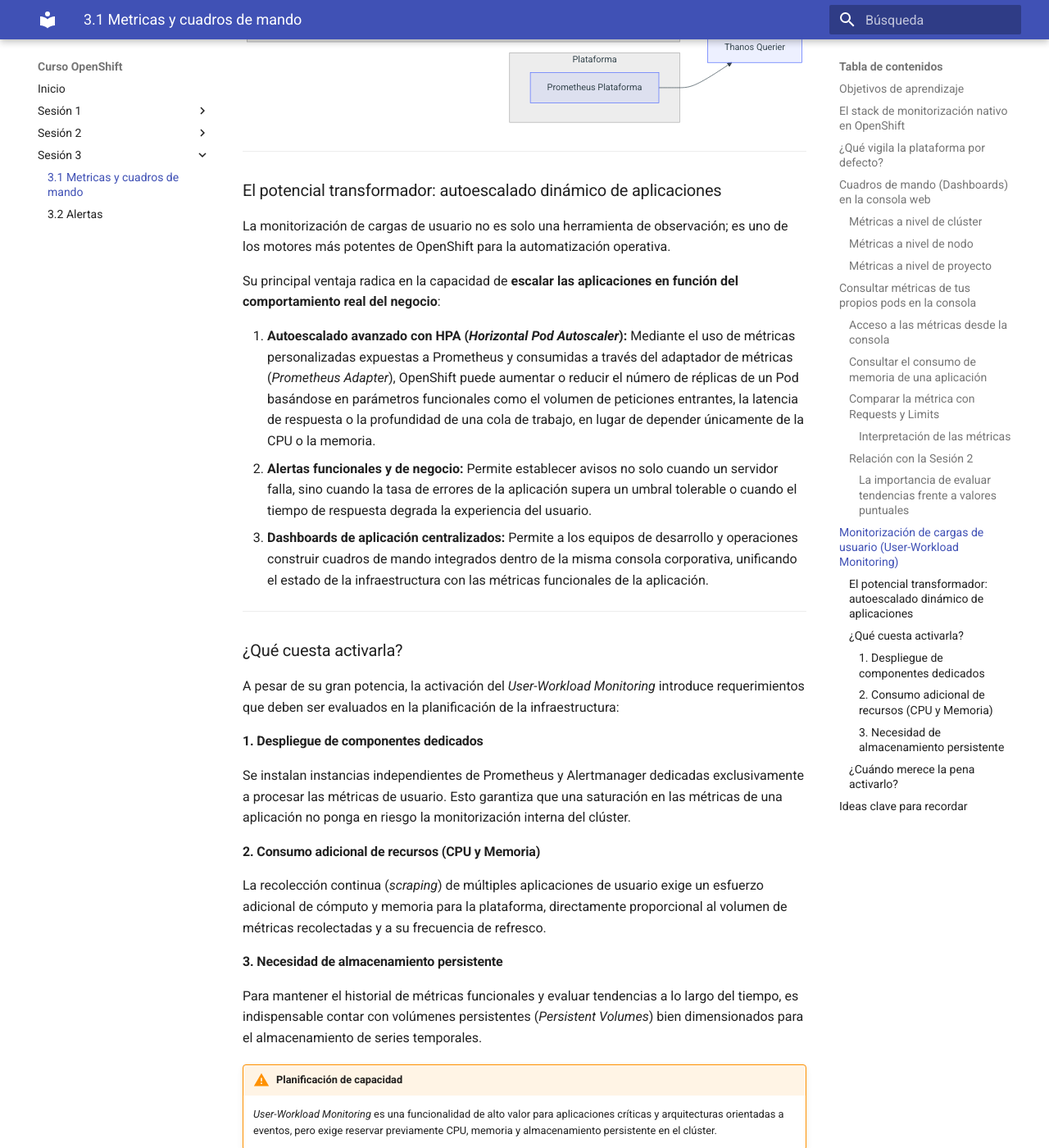
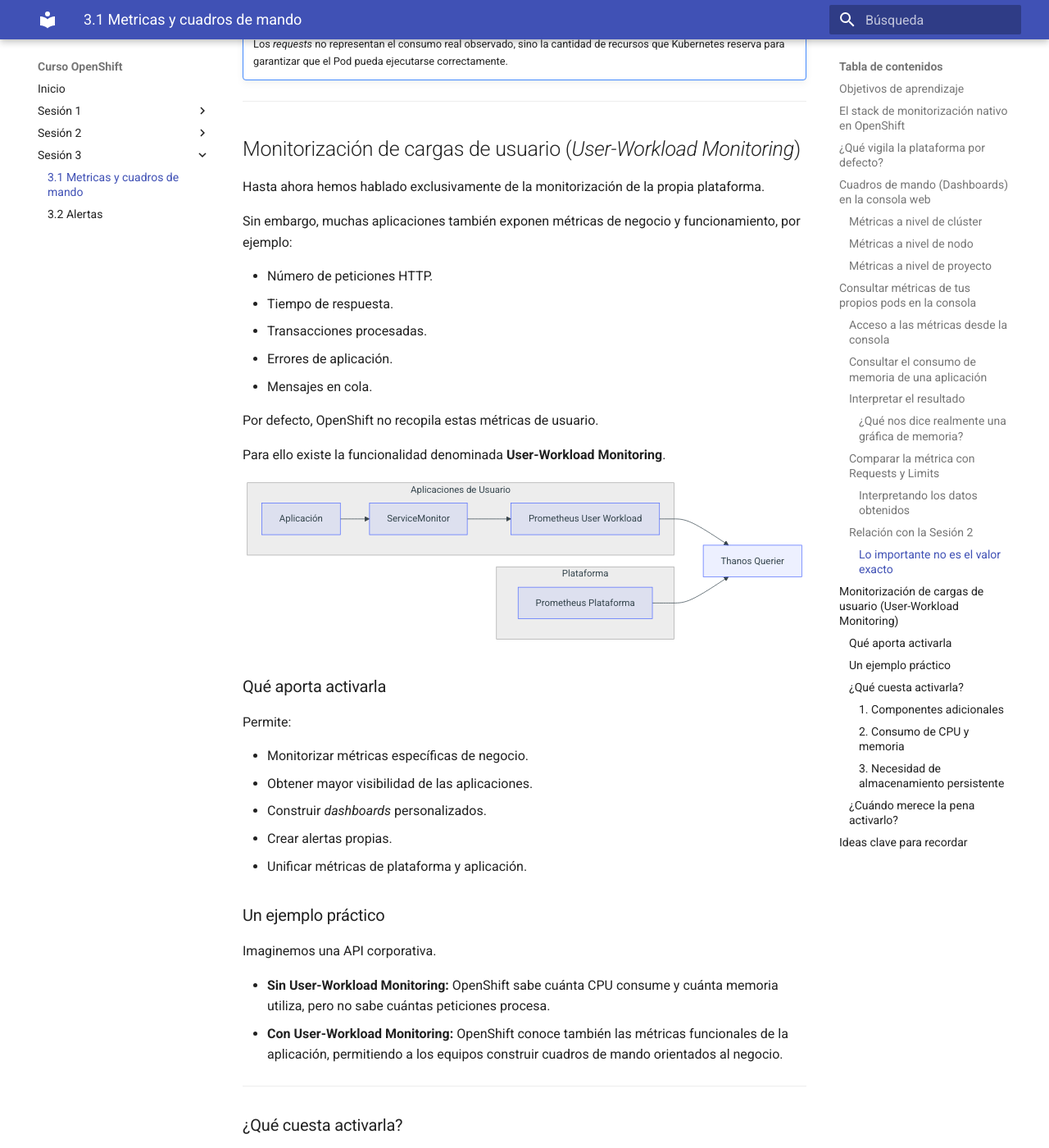
Before and after one commit to ieftraining/curso-openshift, an MkDocs documentation site: the page built from docs/sesion3/3.1 Metricas y cuadros de mando.md, in a window 1280 px wide and 1400 px high, scrolled down 6420 px. Shown: the whole window at 82% size. Built offline with MkDocs 1.6.1 and Material for MkDocs 9.7.7, drawn with Linux system fonts in a browser that asks for light colours; some of the changed text lies outside the part shown.

Commit message:
Add files via upload

````diff
--- a/docs/sesion3/3.1 Metricas y cuadros de mando.md
+++ b/docs/sesion3/3.1 Metricas y cuadros de mando.md
@@ -8,8 +8,7 @@
 - Identificar las métricas y cuadros de mando disponibles por defecto en la consola web de administración.
 - Conocer los componentes del stack de monitorización integrado en OpenShift y la función de cada uno.
 - Diferenciar entre la monitorización de infraestructura y la monitorización de cargas de trabajo de usuario.
-- Evaluar la potencia del *User-Workload Monitoring* para el escalado dinámico de aplicaciones y la observabilidad de negocio.
-- Evaluar el coste operativo e informático de activar la monitorización de usuario.
+- Evaluar qué aporta activar la monitorización de proyectos definidos por el usuario y qué coste operativo e informático conlleva.
 - Consultar métricas de rendimiento y consumo de tus propios pods directamente desde la consola web e interpretar correctamente los resultados.
 
 ---
@@ -124,13 +123,38 @@
 container_memory_working_set_bytes{container!="",container!="POD"}
 ```
 
-Tras pulsar **Run queries**, OpenShift mostrará una gráfica temporal con el consumo de memoria observado.
+### Interpretar el resultado
+
+Al ejecutar la consulta observaremos una serie temporal asociada al contenedor seleccionado.
+
+El valor exacto dependerá del momento de ejecución, de la carga soportada por la aplicación y de su propio comportamiento interno.
+
+Lo importante no es memorizar una cifra concreta, sino interpretar la información que proporciona la gráfica.
+
+#### ¿Qué nos dice realmente una gráfica de memoria?
+
+Al analizar una métrica como:
+```promql
+container_memory_working_set_bytes
+```
+debemos fijarnos en:
+
+- Si el consumo es estable o creciente.
+- Si aparecen picos inesperados.
+- Si la memoria utilizada se aproxima al límite configurado.
+- Si el comportamiento cambia cuando aumenta la carga.
+
+Una línea estable suele indicar un comportamiento normal.
+
+Por el contrario, un crecimiento continuo durante largos periodos podría justificar una investigación adicional.
 
 ---
 
 ### Comparar la métrica con Requests y Limits
 
-La aplicación `demo-formacion-yaml`, desplegada en la Sesión 2, incorpora una configuración explícita de recursos en su manifiesto:
+La aplicación `demo-formacion-yaml`, desplegada en la Sesión 2, ya incorpora una configuración de recursos.
+
+Recordemos el manifiesto utilizado:
 
 ```yaml
 resources:
@@ -143,14 +167,20 @@
     memory: "512Mi"
 ```
 
-Al analizar la gráfica de métricas frente a este manifiesto, el objetivo es validar si la asignación teórica de recursos se ajusta a la realidad del comportamiento en ejecución.
+Ahora podemos comparar los valores observados en las métricas con la configuración real de la aplicación.
 
-#### Interpretación de las métricas
+#### Interpretando los datos obtenidos
 
-Al observar la serie temporal mostrada en la consola, no debemos buscar una cifra estática. Lo relevante es analizar cómo varía la métrica en relación con las garantías asignadas:
+El valor mostrado por la gráfica dependerá del momento de ejecución y de la carga de trabajo.
 
-- **Relación con el *Request*:** Si el consumo real se mantiene sistemáticamente por debajo de los 128 MiB reservados, sabemos que el Pod está operando con holgura dentro de la reserva que Kubernetes ha realizado en el nodo.
-- **Relación con el *Limit*:** Mientras el valor observado no muestre picos pronunciados que se aproximen a los 512 MiB configurados como límite, la aplicación funcionará de manera estable sin riesgo de sufrir un cierre forzoso por consumo excesivo de memoria (*OOMKilled*).
+Podemos comprobar si el consumo real se sitúa holgadamente por debajo de los *requests* reservados o si, por el contrario, muestra cercanía frente a los *limits* configurados.
+
+Lo importante es responder a preguntas como:
+
+- ¿El consumo es estable?
+- ¿La aplicación se aproxima al límite de memoria?
+- ¿Los *requests* parecen razonables?
+- ¿Los *limits* proporcionan margen suficiente?
 
 ---
 
@@ -160,46 +190,54 @@
 
 | Concepto | Significado |
 | :--- | :--- |
-| **Request** | Recursos reservados por Kubernetes para planificar el Pod en un nodo |
-| **Limit** | Consumo máximo permitido al contenedor antes de ser limitado o eliminado |
-| **Consumo real** | Recursos utilizados por la aplicación en cada instante de tiempo |
+| **Request** | Recursos reservados por Kubernetes para planificar el Pod |
+| **Limit** | Consumo máximo permitido al contenedor |
+| **Consumo real** | Recursos utilizados por la aplicación en cada momento |
 
-La gráfica que estamos observando en la consola muestra precisamente el tercer valor: el consumo real medido de forma continua.
+La gráfica que estamos observando muestra precisamente el tercer valor: el consumo real.
 
 !!! tip "Idea clave"
-    *Requests* y *Limits* son decisiones de diseño configuradas en los manifiestos YAML.
+    *Requests* y *Limits* son valores configurados en el Deployment.
 
-    Las métricas permiten validar experimentalmente si dichas decisiones fueron acertadas o si requieren un ajuste dimensional.
+    Las métricas permiten validar si dichos valores son adecuados observando el comportamiento real de la aplicación.
 
-#### La importancia de evaluar tendencias frente a valores puntuales
+#### Lo importante no es el valor exacto
 
-El consumo de recursos en un sistema informático es intrínsecamente dinámico. Variaciones puntuales en la gráfica son completamente habituales debido a diversos factores:
+Un error frecuente es pensar que una aplicación debería consumir siempre la misma memoria.
 
-- Reinicios o arranque inicial del Pod (carga de clases, inicialización de frameworks).
-- Fluctuaciones en el volumen de peticiones concurrentes.
-- Llenado y vaciado de cachés internas o recolección de basura (*Garbage Collection*).
-- Estado de carga de la propia infraestructura.
+En realidad, las diferencias de consumo entre distintas ejecuciones pueden deberse a:
 
-Por este motivo, las decisiones de optimización de infraestructura deben tomarse analizando la tendencia global de la línea temporal (comportamiento estable, crecimiento progresivo, picos periódicos) y no sobre el dato puntual de un instante concreto.
+- Reinicios recientes del Pod.
+- Menor carga de trabajo.
+- Diferente número de peticiones.
+- Cachés aún vacías.
+- Cambios de configuración.
+- Diferencias en el momento de observación.
+
+Por este motivo debemos fijarnos más en la tendencia de la gráfica que en una cifra concreta.
 
 !!! note
-    Es completamente normal que una aplicación consuma menos recursos de los solicitados en sus *requests*. El *request* asegura la reserva necesaria para los momentos de máxima demanda esperada, mientras que la métrica nos muestra el comportamiento dinámico en tiempo real.
+    Es habitual que una aplicación consuma bastante menos memoria que la reservada mediante *requests*.
+
+    Los *requests* no representan el consumo real observado, sino la cantidad de recursos que Kubernetes reserva para garantizar que el Pod pueda ejecutarse correctamente.
 
 ---
 
 ## Monitorización de cargas de usuario (*User-Workload Monitoring*)
 
-Hasta ahora nos hemos centrado en las métricas de recursos de plataforma (CPU, memoria, disco, red).
+Hasta ahora hemos hablado exclusivamente de la monitorización de la propia plataforma.
 
-Sin embargo, las aplicaciones modernas generan métricas internas que reflejan su verdadero estado de funcionamiento y negocio, como por ejemplo:
+Sin embargo, muchas aplicaciones también exponen métricas de negocio y funcionamiento, por ejemplo:
 
-- Número de peticiones HTTP procesadas por segundo.
-- Tiempos de respuesta y latencia por endpoint.
-- Errores de aplicación (respuestas 5xx/4xx).
-- Transacciones activas o colas de mensajes pendientes.
-- Métricas personalizadas del dominio de la aplicación.
+- Número de peticiones HTTP.
+- Tiempo de respuesta.
+- Transacciones procesadas.
+- Errores de aplicación.
+- Mensajes en cola.
 
-Por defecto, el stack de monitorización de OpenShift recolecta únicamente métricas de la plataforma. Para extender esta capacidad a las aplicaciones desplegadas por los usuarios existe la funcionalidad **User-Workload Monitoring**.
+Por defecto, OpenShift no recopila estas métricas de usuario.
+
+Para ello existe la funcionalidad denominada **User-Workload Monitoring**.
 
 ```mermaid
 flowchart LR
@@ -209,7 +247,7 @@
     end
 
     subgraph Aplicaciones de Usuario
-        B[Aplicación / Pod]
+        B[Aplicación]
         C[ServiceMonitor]
         D[Prometheus User Workload]
     end
@@ -220,60 +258,78 @@
     A --> E
 ```
 
----
+### Qué aporta activarla
 
-### El potencial transformador: autoescalado dinámico de aplicaciones
+Permite:
 
-La monitorización de cargas de usuario no es solo una herramienta de observación; es uno de los motores más potentes de OpenShift para la automatización operativa.
+- Monitorizar métricas específicas de negocio.
+- Obtener mayor visibilidad de las aplicaciones.
+- Construir *dashboards* personalizados.
+- Crear alertas propias.
+- Unificar métricas de plataforma y aplicación.
 
-Su principal ventaja radica en la capacidad de **escalar las aplicaciones en función del comportamiento real del negocio**:
+### Un ejemplo práctico
 
-1. **Autoescalado avanzado con HPA (*Horizontal Pod Autoscaler*):** Mediante el uso de métricas personalizadas expuestas a Prometheus y consumidas a través del adaptador de métricas (*Prometheus Adapter*), OpenShift puede aumentar o reducir el número de réplicas de un Pod basándose en parámetros funcionales como el volumen de peticiones entrantes, la latencia de respuesta o la profundidad de una cola de trabajo, en lugar de depender únicamente de la CPU o la memoria.
-2. **Alertas funcionales y de negocio:** Permite establecer avisos no solo cuando un servidor falla, sino cuando la tasa de errores de la aplicación supera un umbral tolerable o cuando el tiempo de respuesta degrada la experiencia del usuario.
-3. **Dashboards de aplicación centralizados:** Permite a los equipos de desarrollo y operaciones construir cuadros de mando integrados dentro de la misma consola corporativa, unificando el estado de la infraestructura con las métricas funcionales de la aplicación.
+Imaginemos una API corporativa.
+
+- **Sin User-Workload Monitoring:** OpenShift sabe cuánta CPU consume y cuánta memoria utiliza, pero no sabe cuántas peticiones procesa.
+- **Con User-Workload Monitoring:** OpenShift conoce también las métricas funcionales de la aplicación, permitiendo a los equipos construir cuadros de mando orientados al negocio.
 
 ---
 
 ### ¿Qué cuesta activarla?
 
-A pesar de su gran potencia, la activación del *User-Workload Monitoring* introduce requerimientos que deben ser evaluados en la planificación de la infraestructura:
+La monitorización avanzada aporta mucho valor, pero también tiene un coste.
 
-#### 1. Despliegue de componentes dedicados
-Se instalan instancias independientes de Prometheus y Alertmanager dedicadas exclusivamente a procesar las métricas de usuario. Esto garantiza que una saturación en las métricas de una aplicación no ponga en riesgo la monitorización interna del clúster.
+#### 1. Componentes adicionales
+Será necesario desplegar componentes encargados de:
 
-#### 2. Consumo adicional de recursos (CPU y Memoria)
-La recolección continua (*scraping*) de múltiples aplicaciones de usuario exige un esfuerzo adicional de cómputo y memoria para la plataforma, directamente proporcional al volumen de métricas recolectadas y a su frecuencia de refresco.
+- Recopilar métricas de usuario.
+- Evaluar reglas personalizadas.
+- Almacenar más información histórica.
+
+#### 2. Consumo de CPU y memoria
+Cuantas más métricas recopilemos:
+
+- Más CPU utilizará Prometheus.
+- Más memoria requerirá la plataforma.
+- Más trabajo deberá realizar el sistema de monitorización.
 
 #### 3. Necesidad de almacenamiento persistente
-Para mantener el historial de métricas funcionales y evaluar tendencias a lo largo del tiempo, es indispensable contar con volúmenes persistentes (*Persistent Volumes*) bien dimensionados para el almacenamiento de series temporales.
+Las métricas deben guardarse durante un periodo determinado, lo que implica:
+
+- Más almacenamiento.
+- Más crecimiento de los volúmenes persistentes.
+- Mayor planificación de capacidad.
 
 !!! warning "Planificación de capacidad"
-    *User-Workload Monitoring* es una funcionalidad de alto valor para aplicaciones críticas y arquitecturas orientadas a eventos, pero exige reservar previamente CPU, memoria y almacenamiento persistente en el clúster.
+    *User-Workload Monitoring* aporta mucho valor, pero conviene evaluar previamente el impacto que tendrá sobre CPU, memoria y almacenamiento del clúster.
 
 ---
 
 ### ¿Cuándo merece la pena activarlo?
 
-Como criterio de decisión en entornos corporativos:
+Como criterio general:
 
 | Escenario | Recomendación |
 | :--- | :--- |
-| Clústeres pequeños o entornos de laboratorio/desarrollo básico | No es prioritario |
-| Aplicaciones corporativas críticas en producción | Muy recomendable |
-| Arquitecturas que requieren autoescalado basado en demanda/tráfico | Imprescindible |
-| Sistemas con alertas orientadas al nivel de servicio (SLO/SLA) | Imprescindible |
-| Equipos que únicamente requieren supervisar CPU y memoria basales | Opcional / Puede no compensar |
+| Clúster pequeño de aprendizaje | Normalmente no es necesario |
+| Aplicaciones corporativas críticas | Muy recomendable |
+| Observabilidad avanzada | Recomendable |
+| Alertas funcionales de negocio | Imprescindible |
+| Equipos que solo necesitan CPU y memoria | Puede no compensar |
 
 ---
 
 ## Ideas clave para recordar
 
 !!! tip "Resumen"
-    - OpenShift incorpora de serie un stack completo de monitorización basado en Prometheus, Alertmanager, Thanos Querier y la propia consola web.
-    - La plataforma monitoriza automáticamente los nodos, el plano de control, `etcd` y todos los componentes críticos del clúster.
-    - La consola web ofrece *dashboards* integrados que permiten supervisar la salud de la infraestructura sin herramientas externas.
-    - Consultar métricas reales de memoria y CPU permite validar experimentalmente si la configuración de *requests* y *limits* en los manifiestos es adecuada.
-    - Las decisiones de optimización deben basarse en el análisis de tendencias a lo largo del tiempo y no en valores puntuales o aislados.
-    - *User-Workload Monitoring* extiende la capacidad de la plataforma para recolectar métricas internas y funcionales de las aplicaciones.
-    - Esta funcionalidad es clave para implementar autoescalado dinámico (HPA) basado en métricas de negocio o demanda real.
-    - Su activación debe planificarse adecuadamente, ya que requiere instancias adicionales de Prometheus, mayor CPU/memoria y almacenamiento persistente.
+    - OpenShift incorpora un stack completo de monitorización basado en Prometheus, Alertmanager y Thanos.
+    - La plataforma monitoriza automáticamente nodos, operadores y componentes críticos del clúster.
+    - La consola web proporciona *dashboards* integrados para visualizar el estado de salud del entorno.
+    - Observar métricas reales permite validar si *requests* y *limits* están correctamente dimensionados.
+    - El valor exacto de una métrica puede variar significativamente según el momento y la carga de trabajo.
+    - Lo importante es interpretar tendencias y relacionarlas con la configuración de recursos.
+    - *User-Workload Monitoring* permite monitorizar métricas específicas de las aplicaciones.
+    - Esta funcionalidad aporta gran visibilidad, pero también consume CPU, memoria y almacenamiento.
+    - Antes de activarla conviene evaluar el valor que aporta frente al coste operativo que introduce.
````
Also changed, not shown: other parts of docs/sesion3/3.1 Metricas y cuadros de mando.md (+1 -1 lines).
